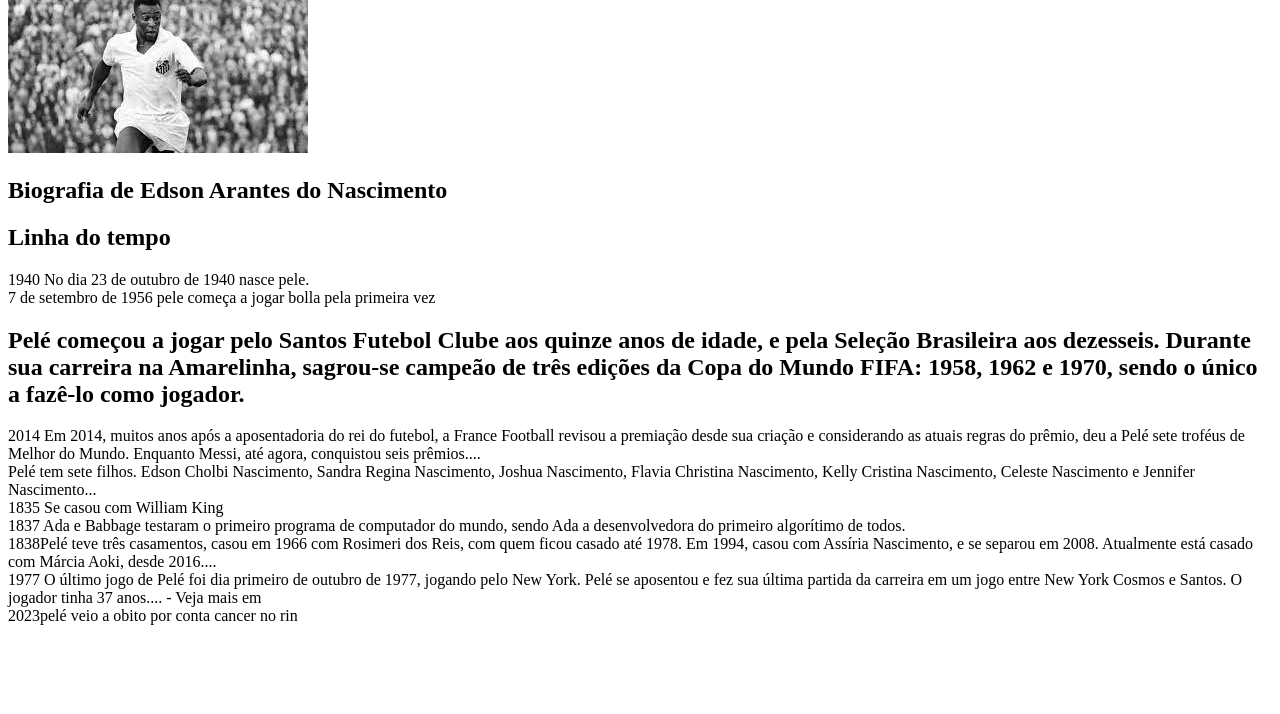
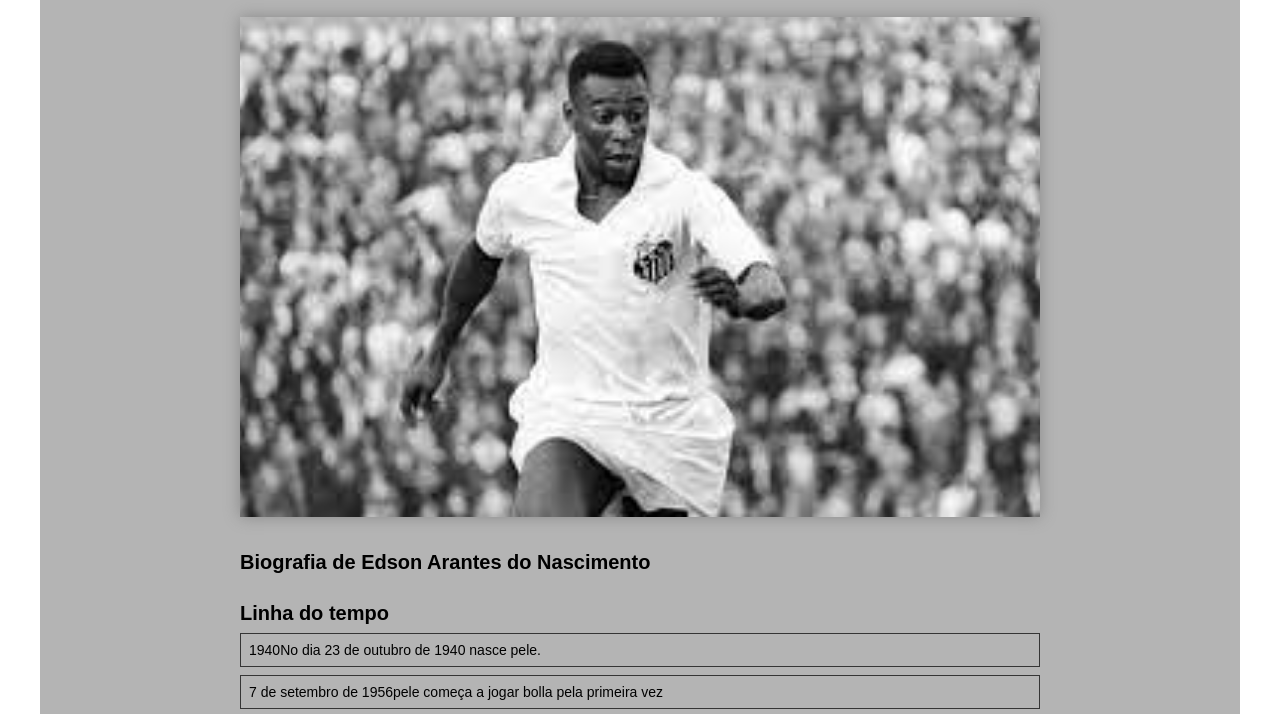
Before and after one commit to goshtface/exercicio02, a plain HTML site: page index.html in a window 1280 px wide. Shown: the part 71-785 px from the top of the page. Drawn offline with Linux system fonts and the light colour scheme.

Commit message:
Add files via upload

```diff
--- a/index.html
+++ b/index.html
@@ -6,8 +6,8 @@
     <meta http-equiv="X-UA-Compatible" content="IE=edge">
     <meta name="viewport" content="width=device-width, initial-scale=1.0">
     <title> Edson Arantes do Nascimento</title>
-    <link rel="stylesheet" href=".reset.css">
-    <link rel="stylesheet" href=".style.css">
+    <link rel="stylesheet" href="reset.css">
+    <link rel="stylesheet" href="style.css">
 
 
 </head>
```
